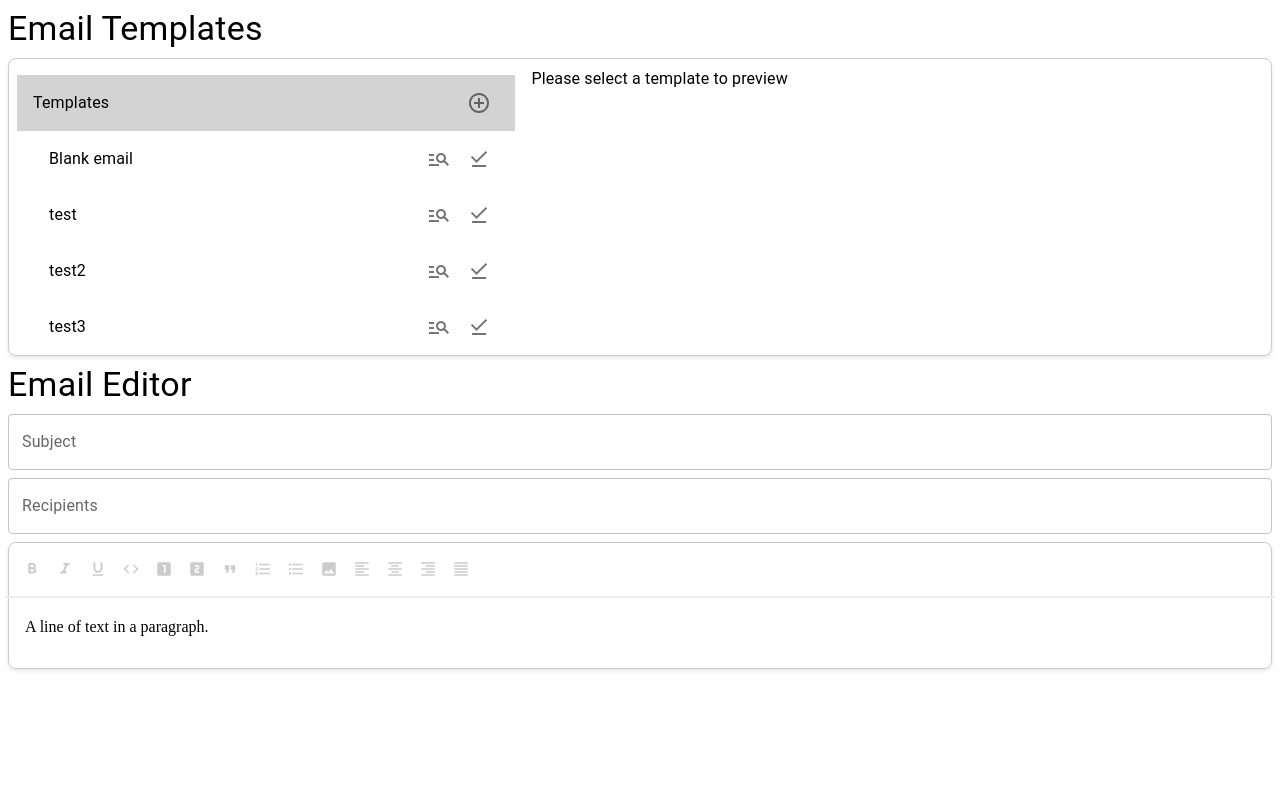
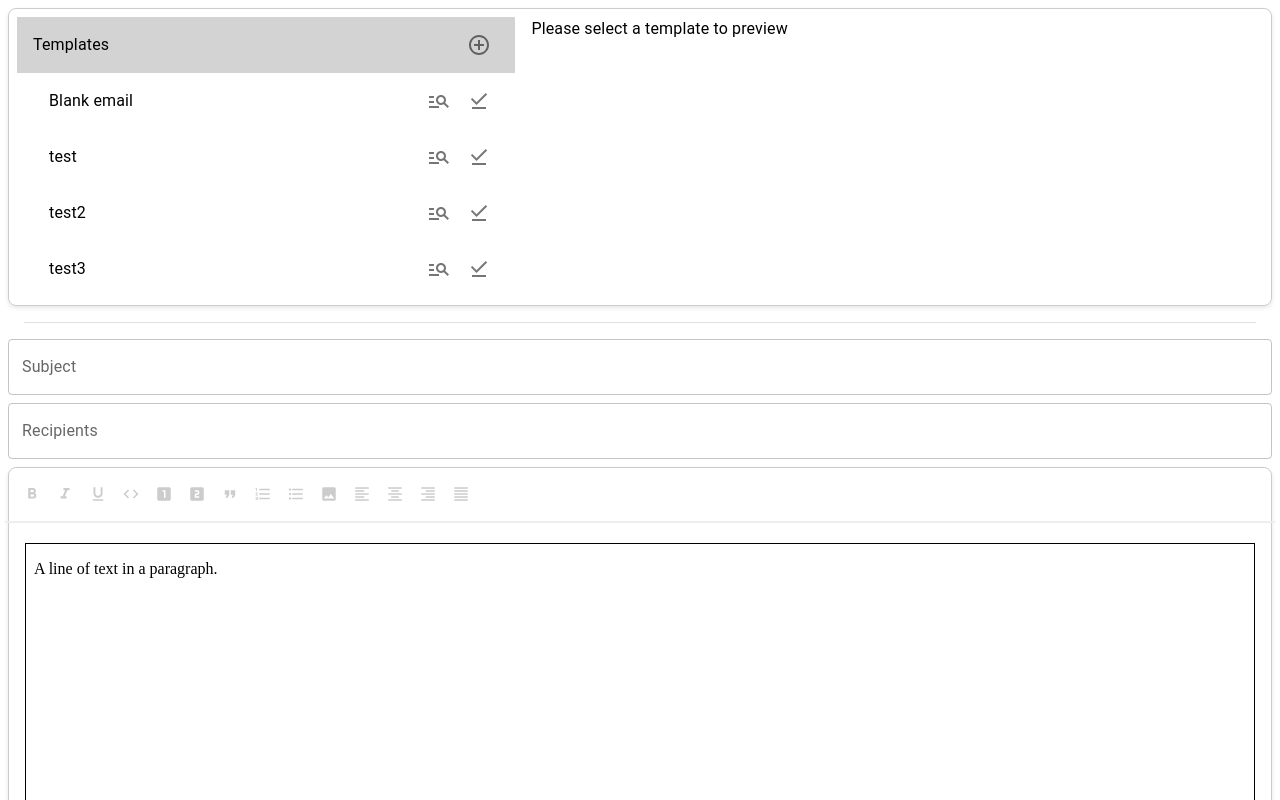
Before and after one commit to casa-business-manager/CASA, a React (Create React App) app in the folder frontend/: page /organization/1/email in a window 1280 px wide. Shown: the top 800 px of the page. Built offline with nearby package versions, Linux system fonts and the light colour scheme.

Commit message:
editor styling fixes, send button placed

```diff
--- a/frontend/src/EmailEditorPage/EmailEditorPage.jsx
+++ b/frontend/src/EmailEditorPage/EmailEditorPage.jsx
@@ -9,6 +9,8 @@ import {
 	ListItemText,
 	ListItem,
 	IconButton,
+	Divider,
+	Button,
 } from "@mui/material";
 import RichTextEditor from "./RichTextEditor";
 import AddCircleOutlineOutlinedIcon from "@mui/icons-material/AddCircleOutlineOutlined";
@@ -77,7 +79,6 @@ const TemplateMenu = ({}) => {
 	};
 
 	return (
-		<Box>
 		<Box
 			sx={{
 				borderRadius: "8px",
@@ -100,7 +101,7 @@ const TemplateMenu = ({}) => {
 				component="nav"
 				aria-labelledby="nested-list-subheader"
 			>
-					<ListItem sx={{ bgcolor: "lightgray" }}>
+				<ListItem sx={{ mt: -1, bgcolor: "lightgray" }}>
 					<ListItemText primary="Templates" />
 					<IconButton>
 						<AddCircleOutlineOutlinedIcon />
@@ -120,7 +121,6 @@ const TemplateMenu = ({}) => {
 			<Box sx={{ overflowX: "auto" }}>
 				{/* TODO: Read only slate box to display xml or whatever format */}
 				<Typography>{templatePreview}</Typography>
-				</Box>
 			</Box>
 		</Box>
 	);
@@ -146,7 +146,10 @@ const EmailEditor = ({ sx }) => {
 					mt: 1,
 				}}
 			>
-				<RichTextEditor />
+				<RichTextEditor style={{ height: "80vh" }} />
+			</Box>
+			<Box sx={{ display: "flex", justifyContent: "flex-end", mt: 1 }}>
+				<Button variant="contained">Send</Button>
 			</Box>
 		</Box>
 	);
@@ -157,14 +160,12 @@ const EmailEditorPage = ({}) => {
 
 	return (
 		<>
-			<Typography variant="h4">Email Templates</Typography>
 			<TemplateMenu />
-			<Typography variant="h4" sx={{ mt: 1 }}>
-				Email Editor
-			</Typography>
+			<Divider variant="middle" sx={{ pt: 2 }} />{" "}
 			<EmailEditor
 				sx={{
 					mt: 1,
+					pt: 1,
 					//  width: "50%"
 				}}
 			/>
--- a/frontend/src/EmailEditorPage/RichTextEditor.jsx
+++ b/frontend/src/EmailEditorPage/RichTextEditor.jsx
@@ -49,7 +49,7 @@ const initValue = [
 	},
 ];
 
-const RichTextEditor = () => {
+const RichTextEditor = ({ style }) => {
 	const renderElement = useCallback((props) => <Element {...props} />, []);
 
 	const renderLeaf = useCallback((props) => {
@@ -111,6 +111,13 @@ const RichTextEditor = () => {
 					// 	}
 					// }
 				}}
+				style={{
+					overflowY: "auto",
+					border: "1px solid black",
+					paddingLeft: 8,
+					paddingRight: 8,
+					...style,
+				}} // Add this line to set the height and border of the editable box
 			/>
 		</Slate>
 	);
```
Lines whose indentation alone changed are shown as unchanged.
